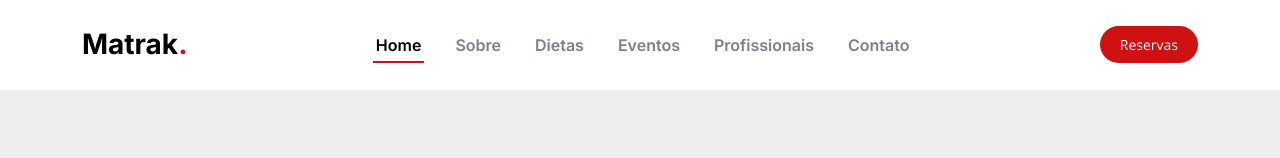
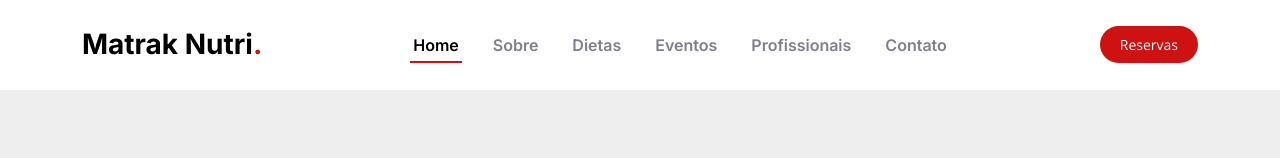
Before and after one commit to bernardo9999/LandPage-Matrak, a plain HTML site: page index.html in a window 1280 px wide. Shown: the top 158 px of the page. Drawn offline with nearby package versions, Linux system fonts and the light colour scheme.

Commit message:
Update index.html

```diff
--- a/index.html
+++ b/index.html
@@ -45,7 +45,7 @@
       <a href="index.html" class="logo d-flex align-items-center me-auto me-lg-0">
         <!-- Uncomment the line below if you also wish to use an image logo -->
         <!-- <img src="assets/img/logo.png" alt=""> -->
-        <h1>Matrak<span>.</span></h1>
+        <h1>Matrak Nutri<span>.</span></h1>
       </a>
 
       <nav id="navbar" class="navbar">
```
